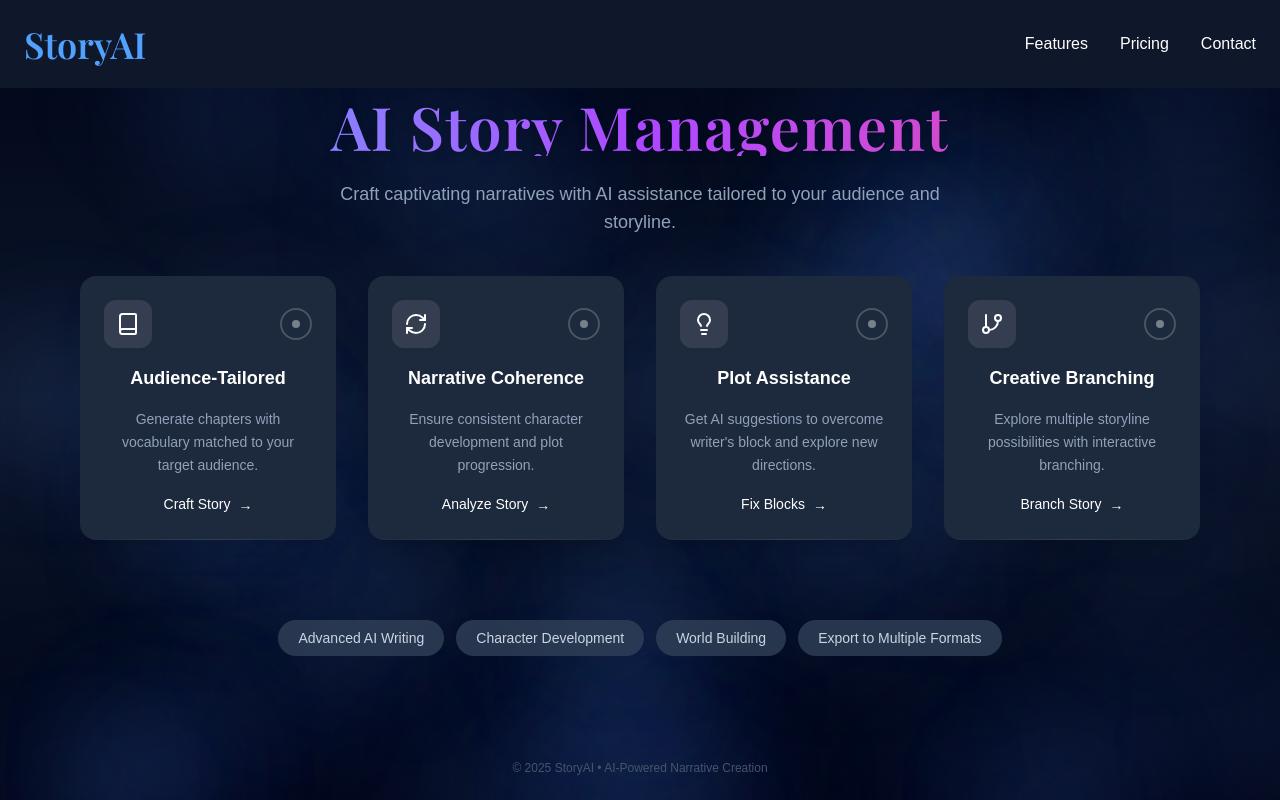
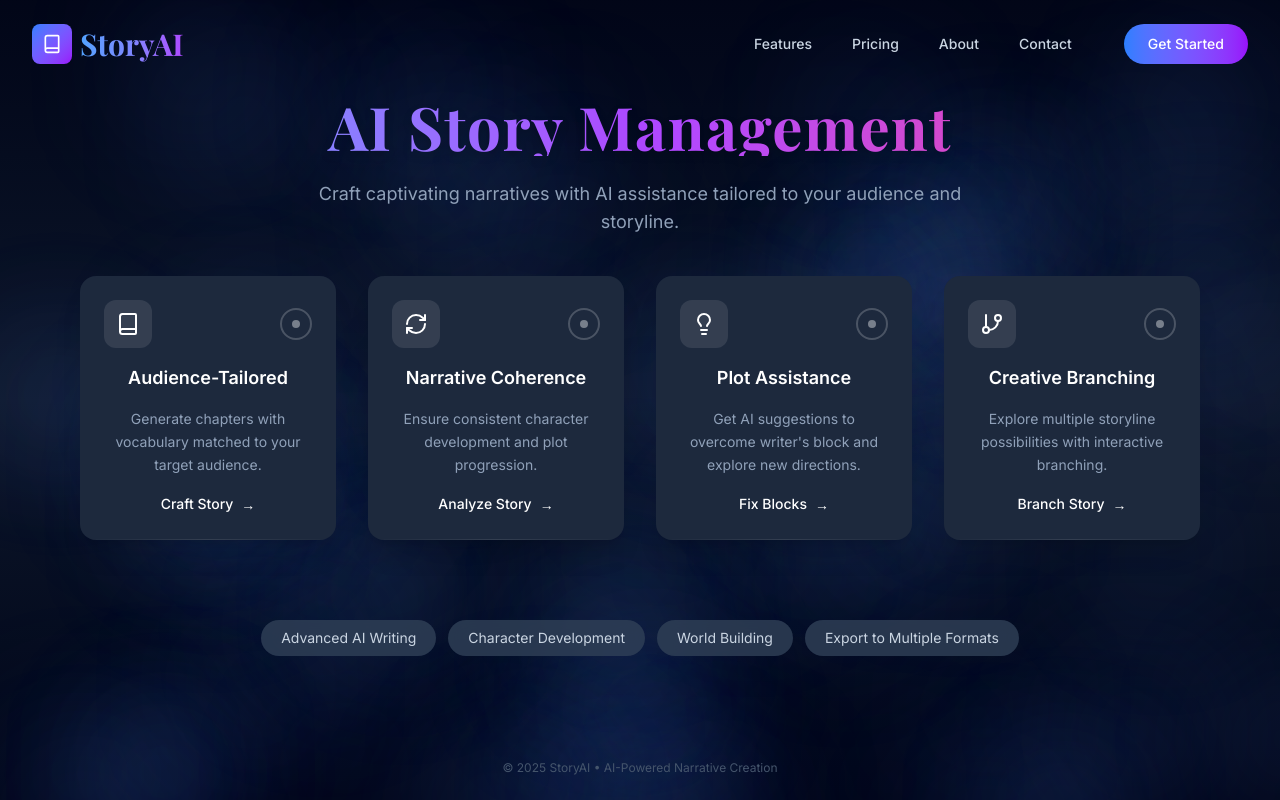
Before and after one commit to Dakshh1012/Story-Ai, a Next.js app in the folder frontend/: page / in a window 1280 px wide. Built offline with nearby package versions, Linux system fonts and the light colour scheme.

Commit message:
improved ui

```diff
--- a/frontend/src/components/hero.tsx
+++ b/frontend/src/components/hero.tsx
@@ -1,19 +1,9 @@
-'use client';
-
 import { Book, GitBranch, Lightbulb, RefreshCw } from 'lucide-react';
 import { useEffect, useState } from 'react';
 import Navbar from './navbar';
 
 const AnimatedBackground = () => {
   const [circles, setCircles] = useState<{ id: number; top: string; left: string; size: string; duration: string; delay: string }[]>([]);
-
-  useEffect(() => {
-    const preloadFont = document.createElement('link');
-    preloadFont.href = 'https://fonts.googleapis.com/css2?family=Playfair+Display:wght@600&display=swap';
-    preloadFont.rel = 'stylesheet';
-    document.head.appendChild(preloadFont);
-    return () => document.head.removeChild(preloadFont);
-  }, []);
 
   useEffect(() => {
     const getRandomPercent = () => `${Math.floor(Math.random() * 100)}%`;
@@ -106,12 +96,12 @@ export default function Hero() {
       <div className="relative z-10 flex flex-col items-center justify-center min-h-screen px-6">
         <main className="mt-24 max-w-6xl mx-auto text-center">
         <h1
-          className="text-6xl font-bold mb-6 bg-gradient-to-r from-blue-400 via-purple-500 to-pink-500 bg-clip-text text-transparent tracking-wide drop-shadow-lg animate-gradient-slow"
+          className="text-5xl sm:text-6xl font-bold mb-6 bg-gradient-to-r from-blue-400 via-purple-500 to-pink-500 bg-clip-text text-transparent tracking-wide drop-shadow-lg animate-gradient-slow"
           style={{ fontFamily: "'Playfair Display', serif" }}
         >
           AI Story Management
         </h1>
-          <p className="text-lg text-slate-400 mb-10 max-w-2xl mx-auto">
+          <p className="text-lg text-slate-400 mb-10 max-w-2xl mx-auto" style={{ fontFamily: "'Inter', sans-serif" }}>
             Craft captivating narratives with AI assistance tailored to your audience and storyline.
           </p>
 
@@ -131,9 +121,9 @@ export default function Hero() {
                       <div className="w-2 h-2 bg-white/40 rounded-full group-hover:bg-white group-hover:scale-125 transition-all duration-300" />
                     </div>
                   </div>
-                  <h3 className="text-lg font-semibold">{title}</h3>
-                  <p className="text-slate-400 text-sm min-h-[3rem] leading-relaxed">{description}</p>
-                  <a href={href} className="inline-flex items-center text-white text-sm font-medium group-hover:text-white">
+                  <h3 className="text-lg font-semibold" style={{ fontFamily: "'Inter', sans-serif" }}>{title}</h3>
+                  <p className="text-slate-400 text-sm min-h-[3rem] leading-relaxed" style={{ fontFamily: "'Inter', sans-serif" }}>{description}</p>
+                  <a href={href} className="inline-flex items-center text-white text-sm font-medium group-hover:text-white" style={{ fontFamily: "'Inter', sans-serif" }}>
                     <span className="border-b border-transparent group-hover:border-white transition duration-300">{action}</span>
                     <span className="ml-2 transition-transform transform group-hover:translate-x-1">→</span>
                   </a>
@@ -145,14 +135,18 @@ export default function Hero() {
 
           <div className="flex flex-wrap justify-center gap-3 mb-20">
             {['Advanced AI Writing', 'Character Development', 'World Building', 'Export to Multiple Formats'].map((tag, idx) => (
-              <div key={idx} className="py-2 px-5 bg-slate-700/80 rounded-full text-slate-300 text-sm backdrop-blur-md">
+              <div
+                key={idx}
+                className="py-2 px-5 bg-slate-700/80 rounded-full text-slate-300 text-sm backdrop-blur-md"
+                style={{ fontFamily: "'Inter', sans-serif" }}
+              >
                 {tag}
               </div>
             ))}
           </div>
         </main>
 
-        <footer className="w-full p-6 text-center text-slate-600 text-xs">
+        <footer className="w-full p-6 text-center text-slate-600 text-xs" style={{ fontFamily: "'Inter', sans-serif" }}>
           © {new Date().getFullYear()} StoryAI • AI-Powered Narrative Creation
         </footer>
       </div>
--- a/frontend/src/components/navbar.tsx
+++ b/frontend/src/components/navbar.tsx
@@ -1,13 +1,32 @@
 "use client"
-
-import { useEffect, useState } from 'react';
+import React, { useEffect, useState } from 'react';
+import { Book, Menu, X } from 'lucide-react';
 
 export default function Navbar() {
   const [scrolled, setScrolled] = useState(false);
+  const [mobileMenuOpen, setMobileMenuOpen] = useState(false);
+
+  useEffect(() => {
+    // Load fonts
+    const playfairFont = document.createElement('link');
+    playfairFont.href = 'https://fonts.googleapis.com/css2?family=Playfair+Display:wght@600;700&display=swap';
+    playfairFont.rel = 'stylesheet';
+    document.head.appendChild(playfairFont);
+
+    const interFont = document.createElement('link');
+    interFont.href = 'https://fonts.googleapis.com/css2?family=Inter:wght@400;500;600&display=swap';
+    interFont.rel = 'stylesheet';
+    document.head.appendChild(interFont);
+
+    return () => {
+      document.head.removeChild(playfairFont);
+      document.head.removeChild(interFont);
+    };
+  }, []);
 
   useEffect(() => {
     const handleScroll = () => {
-      const isScrolled = window.scrollY > 0;
+      const isScrolled = window.scrollY > 20;
       if (isScrolled !== scrolled) {
         setScrolled(isScrolled);
       }
@@ -19,22 +38,106 @@ export default function Navbar() {
     };
   }, [scrolled]);
 
+  const toggleMobileMenu = () => {
+    setMobileMenuOpen(!mobileMenuOpen);
+  };
+
   return (
-    <div>
-      <nav className={`fixed top-0 w-full z-20 p-6 flex justify-between items-center transition-all duration-300 ${
-        scrolled
-        ? 'bg-slate-900/10 backdrop-blur-md'
-        : 'bg-slate-900'
-      }`}>
-        <div className="font-bold text-4xl text-blue-400" style={{ fontFamily: "'Playfair Display', serif" }}>
-          StoryAI
+    <header>
+      <nav
+        className={`fixed top-0 w-full z-20 transition-all duration-500 ${
+          scrolled
+            ? 'py-4 bg-slate-900/70 backdrop-blur-lg shadow-lg'
+            : 'py-6 bg-transparent'
+        }`}
+      >
+        <div className="max-w-7xl mx-auto px-4 sm:px-6 lg:px-8">
+          <div className="flex justify-between items-center">
+            {/* Logo */}
+            <div className="flex items-center space-x-2 group">
+              <div className="w-10 h-10 rounded-lg bg-gradient-to-br from-blue-500 to-purple-600 flex items-center justify-center transform group-hover:rotate-6 transition-transform duration-300">
+                <Book className="w-5 h-5 text-white" />
+              </div>
+              <div
+                className="font-bold text-2xl sm:text-3xl bg-gradient-to-r from-blue-400 via-indigo-400 to-purple-500 bg-clip-text text-transparent"
+                style={{ fontFamily: "'Playfair Display', serif" }}
+              >
+                StoryAI
+              </div>
+            </div>
+
+            {/* Desktop Navigation */}
+            <div className="hidden md:flex items-center space-x-1">
+              <NavLink href="#features">Features</NavLink>
+              <NavLink href="#pricing">Pricing</NavLink>
+              <NavLink href="#about">About</NavLink>
+              <NavLink href="#contact">Contact</NavLink>
+
+              <button className="ml-8 px-6 py-2.5 rounded-full bg-gradient-to-r from-blue-500 to-purple-600 text-white font-medium text-sm transition-all duration-300 hover:shadow-lg hover:shadow-blue-500/30 hover:scale-105 focus:outline-none focus:ring-2 focus:ring-blue-500 focus:ring-offset-2 focus:ring-offset-slate-900" style={{ fontFamily: "'Inter', sans-serif" }}>
+                Get Started
+              </button>
+            </div>
+
+            {/* Mobile Menu Button */}
+            <div className="md:hidden flex items-center">
+              <button
+                onClick={toggleMobileMenu}
+                className="p-2 rounded-full text-slate-200 hover:bg-slate-800 transition-colors duration-300 focus:outline-none"
+              >
+                {mobileMenuOpen ? <X className="w-6 h-6" /> : <Menu className="w-6 h-6" />}
+              </button>
+            </div>
+          </div>
         </div>
-        <div className="flex space-x-8"> {/* Adjusted spacing between items */}
-          <a href="#" className="text-white hover:text-blue-400 transition-colors">Features</a>
-          <a href="#" className="text-white hover:text-blue-400 transition-colors">Pricing</a>
-          <a href="#" className="text-white hover:text-blue-400 transition-colors">Contact</a>
+
+        {/* Mobile Navigation */}
+        <div
+          className={`md:hidden absolute top-full left-0 w-full bg-slate-900/95 backdrop-blur-lg shadow-lg transition-all duration-300 ease-in-out ${
+            mobileMenuOpen ? "max-h-96 opacity-100" : "max-h-0 opacity-0 pointer-events-none"
+          } overflow-hidden`}
+        >
+          <div className="px-4 pt-2 pb-6 space-y-2">
+            <MobileNavLink href="#features" onClick={toggleMobileMenu}>Features</MobileNavLink>
+            <MobileNavLink href="#pricing" onClick={toggleMobileMenu}>Pricing</MobileNavLink>
+            <MobileNavLink href="#about" onClick={toggleMobileMenu}>About</MobileNavLink>
+            <MobileNavLink href="#contact" onClick={toggleMobileMenu}>Contact</MobileNavLink>
+
+            <div className="pt-4">
+              <button className="w-full px-6 py-3 rounded-full bg-gradient-to-r from-blue-500 to-purple-600 text-white font-medium text-sm transition-all duration-300 hover:shadow-lg hover:shadow-blue-500/30 focus:outline-none" style={{ fontFamily: "'Inter', sans-serif" }}>
+                Get Started
+              </button>
+            </div>
+          </div>
         </div>
       </nav>
-    </div>
+    </header>
   );
 }
+
+// Desktop nav link component
+function NavLink({ href, children }: { href: string; children: React.ReactNode }) {
+  return (
+    <a
+      href={href}
+      className="px-4 py-2 mx-1 text-sm font-medium text-slate-300 hover:text-white rounded-md relative group transition-colors duration-300"
+      style={{ fontFamily: "'Inter', sans-serif" }}
+    >
+      {children}
+      <span className="absolute bottom-0 left-0 w-0 h-0.5 bg-gradient-to-r from-blue-400 to-purple-500 group-hover:w-full transition-all duration-300"></span>
+    </a>
+  );
+}
+
+// Mobile nav link component
+function MobileNavLink({ href, onClick, children }: { href: string; onClick: () => void; children: React.ReactNode }) {
+  return (
+    <a
+      href={href}
+      onClick={onClick}
+      className="block px-4 py-3 text-base font-medium text-slate-300 hover:text-white hover:bg-slate-800/50 rounded-lg transition-colors duration-200"
+      style={{ fontFamily: "'Inter', sans-serif" }}
+    >
+      {children}
+    </a>
+  );
+}
```
